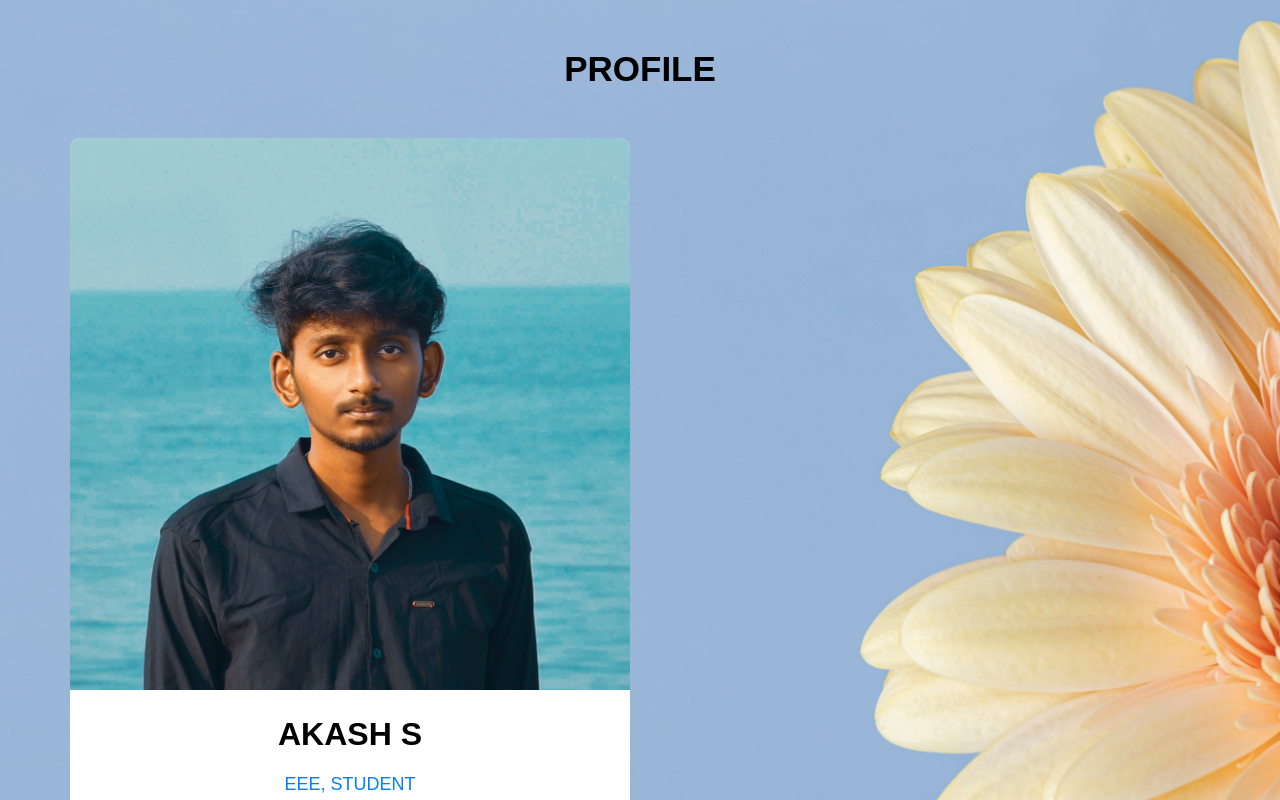
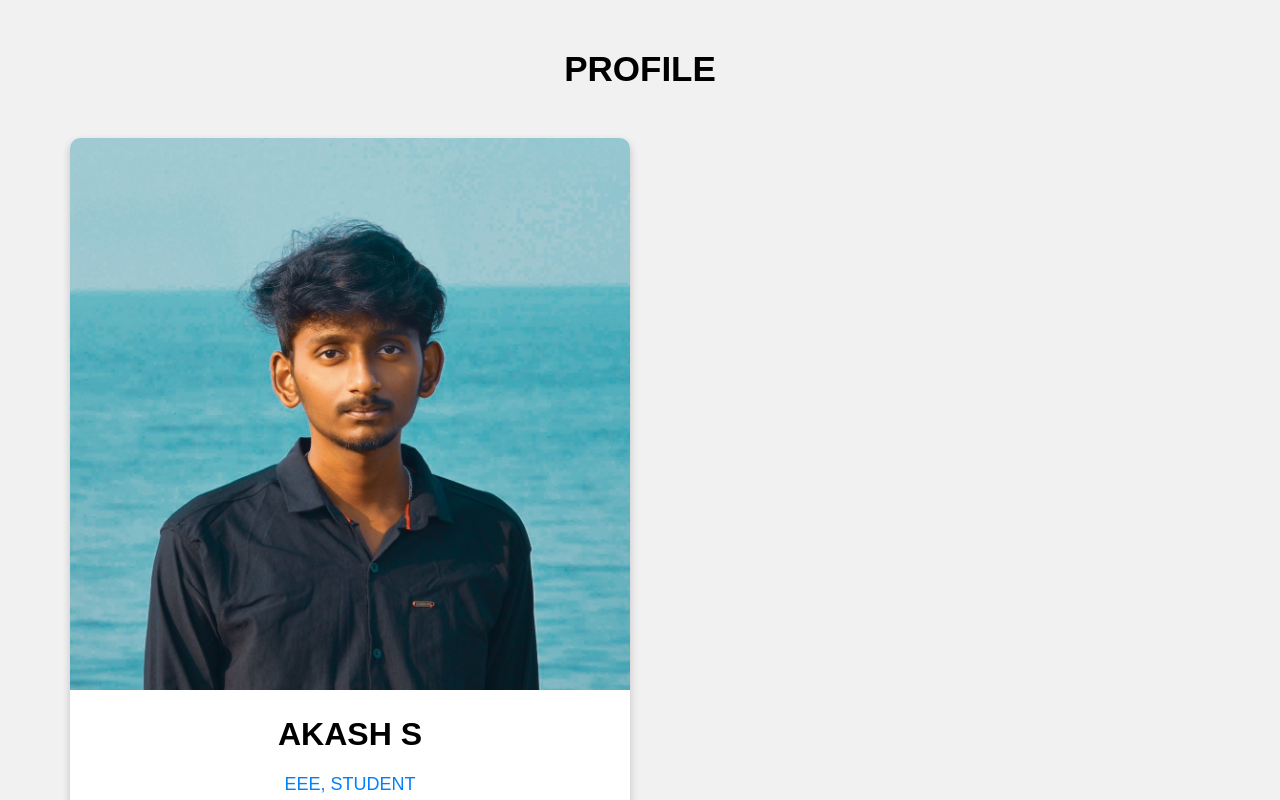
Before and after one commit to AkashS006/profile, a plain HTML site: page index.html in a window 1280 px wide. Shown: the top 800 px of the page. Drawn offline with Linux system fonts and the light colour scheme.

Commit message:
Update index.html

```diff
--- a/index.html
+++ b/index.html
@@ -6,9 +6,7 @@
 body {
   margin: 0;
   font-family: Arial, sans-serif;
-  background-image: url("index.jpg");
-  background-repeat: no-repeat;
-  background-size: cover;
+  background-color: #f1f1f1;
 }
 
 .container {
@@ -19,7 +17,7 @@ body {
 }
 
 .card {
-  box-shadow: 0 4px 8px 0 rgba(0, 0, 0, 0);
+  box-shadow: 0 4px 8px 0 rgba(0, 0, 0, 0.2);
   text-align: center;
   font-family: arial;
   background-color: white;
```
